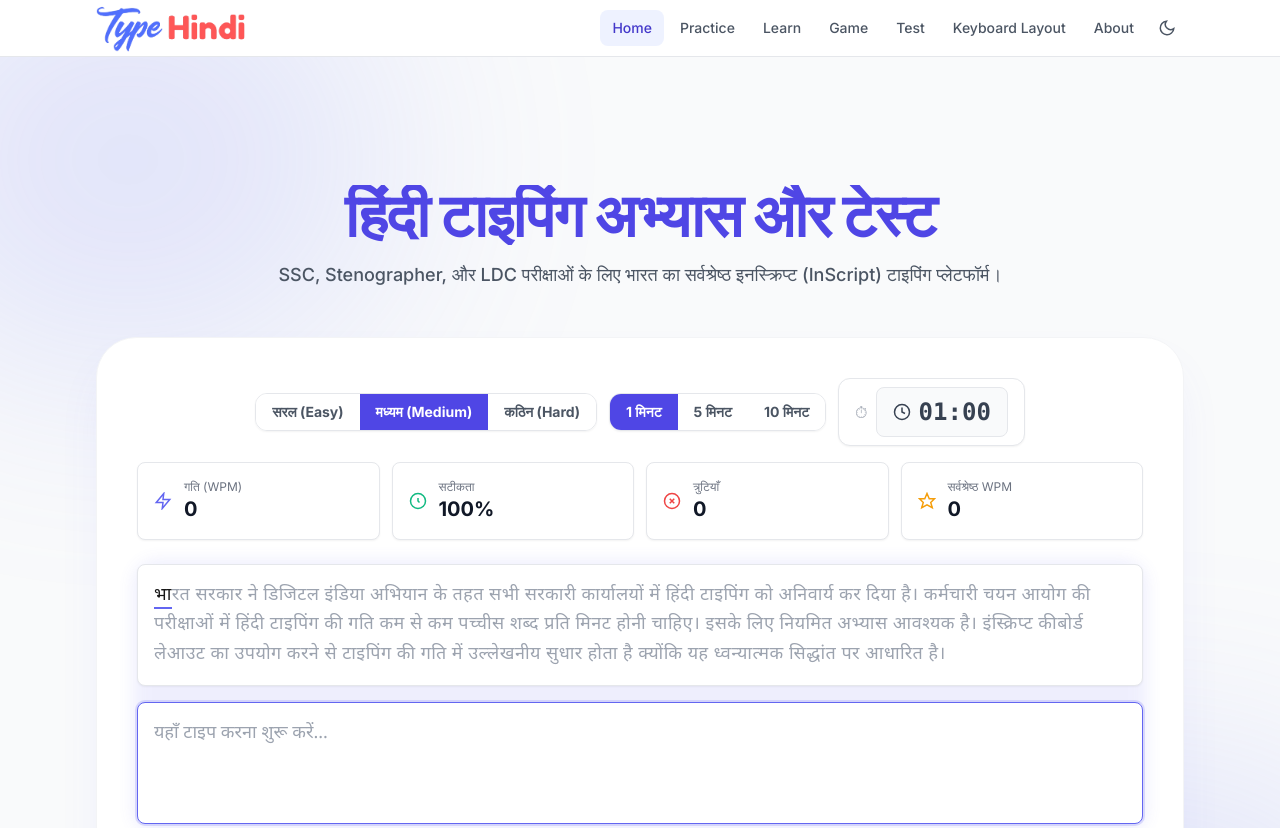
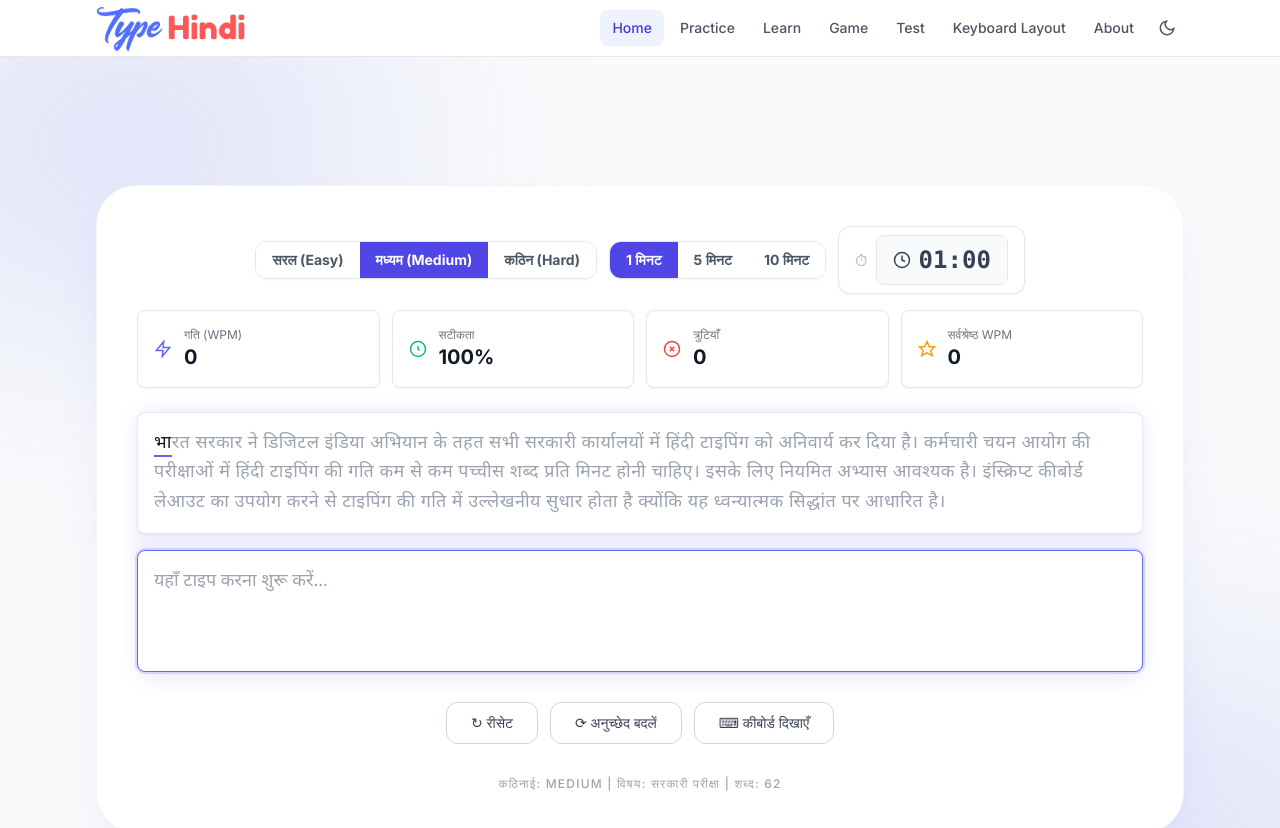
Before and after one commit to therohitbiruli/typehindi, a Next.js app: page / in a window 1280 px wide. Shown: the top 828 px of the page. Built offline with nearby package versions, Linux system fonts and the light colour scheme.

Commit message:
Remove hero text section

```diff
--- a/src/app/page.tsx
+++ b/src/app/page.tsx
@@ -7,14 +7,7 @@ export default function Homepage() {
       {/* Hero Section - Practice Tool */}
       <section className="relative overflow-hidden bg-gray-50 dark:bg-[#0A0A10] pt-20 md:pt-32 pb-24">
         <div className="container-main relative z-10">
-          <div className="max-w-4xl mx-auto text-center mb-12">
-            <h1 className="text-4xl md:text-6xl font-extrabold tracking-tight mb-4 bg-clip-text text-transparent bg-gradient-to-r from-primary-600 to-indigo-600 dark:from-primary-400 dark:to-indigo-400">
-              हिंदी टाइपिंग अभ्यास और टेस्ट
-            </h1>
-            <p className="text-lg text-gray-600 dark:text-gray-400 font-medium">
-              SSC, Stenographer, और LDC परीक्षाओं के लिए भारत का सर्वश्रेष्ठ इनस्क्रिप्ट (InScript) टाइपिंग प्लेटफॉर्म।
-            </p>
-          </div>
+
 
           <div className="bg-white dark:bg-gray-900 rounded-[2.5rem] p-6 sm:p-10 shadow-2xl shadow-primary-500/10 border border-gray-100 dark:border-gray-800">
             <PracticeTool />
```
